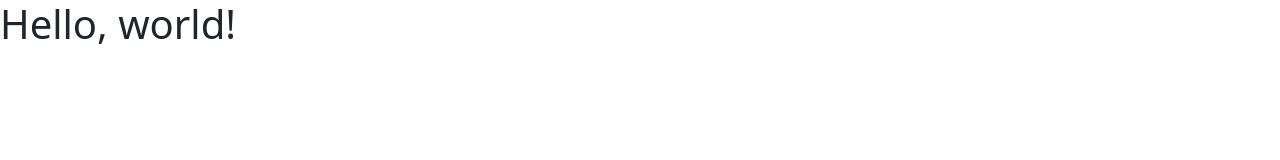
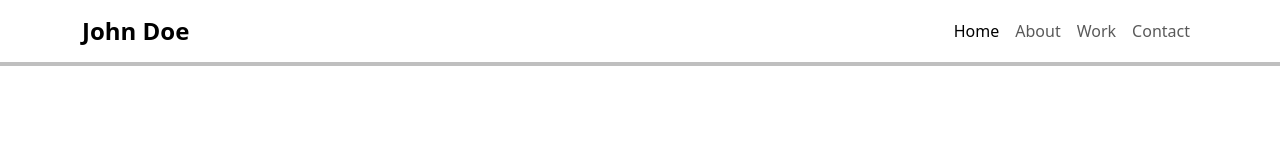
Before and after one commit to kars4n-lim/Portfolio, a plain HTML site: page index.html in a window 1280 px wide. Drawn offline with nearby package versions, Linux system fonts and the light colour scheme.

Commit message:
add navbar

```diff
--- a/index.html
+++ b/index.html
@@ -8,7 +8,30 @@
         <link href="https://cdn.jsdelivr.net/npm/bootstrap@5.3.3/dist/css/bootstrap.min.css" rel="stylesheet" integrity="sha384-QWTKZyjpPEjISv5WaRU9OFeRpok6YctnYmDr5pNlyT2bRjXh0JMhjY6hW+ALEwIH" crossorigin="anonymous">
     </head>
     <body>
-        <h1>Hello, world!</h1>
+        <nav class="navbar navbar-expand-lg">
+            <div class="container">
+              <a class="navbar-brand fs-4 fw-bold" href="#">John Doe</a>
+              <button class="navbar-toggler" type="button" data-bs-toggle="collapse" data-bs-target="#navbarNav" aria-controls="navbarNav" aria-expanded="false" aria-label="Toggle navigation">
+                <span class="navbar-toggler-icon"></span>
+              </button>
+              <div class="collapse navbar-collapse" id="navbarNav">
+                <ul class="navbar-nav ms-auto">
+                    <li class="nav-item">
+                        <a class="nav-link active" aria-current="page" href="#">Home</a>
+                    </li>
+                    <li class="nav-item">
+                        <a class="nav-link" href="#">About</a>
+                     </li>
+                    <li class="nav-item">
+                        <a class="nav-link" href="#">Work</a>
+                    </li>
+                    <li class="nav-item">
+                        <a class="nav-link" href="#">Contact</a>
+                    </li>
+                </ul>
+              </div>
+            </div>
+          </nav>
         <script src="https://cdn.jsdelivr.net/npm/@popperjs/core@2.11.8/dist/umd/popper.min.js" integrity="sha384-I7E8VVD/ismYTF4hNIPjVp/Zjvgyol6VFvRkX/vR+Vc4jQkC+hVqc2pM8ODewa9r" crossorigin="anonymous"></script>
         <script src="https://cdn.jsdelivr.net/npm/bootstrap@5.3.3/dist/js/bootstrap.min.js" integrity="sha384-0pUGZvbkm6XF6gxjEnlmuGrJXVbNuzT9qBBavbLwCsOGabYfZo0T0to5eqruptLy" crossorigin="anonymous"></script>
         <script src="https://code.jquery.com/jquery-3.7.1.min.js" integrity="sha256-/JqT3SQfawRcv/BIHPThkBvs0OEvtFFmqPF/lYI/Cxo=" crossorigin="anonymous"></script>
--- a/style.css
+++ b/style.css
@@ -0,0 +1,4 @@
+.navbar {
+    background-color: white;
+    box-shadow: 0 0 0 4px rgba(0, 0, 0, 0.25);
+}
```
Also changed, not shown: images/arrow.svg (added), images/potrait.png (added), images/work-1.png (added), images/work-2.png (added), images/work-3.png (added).
